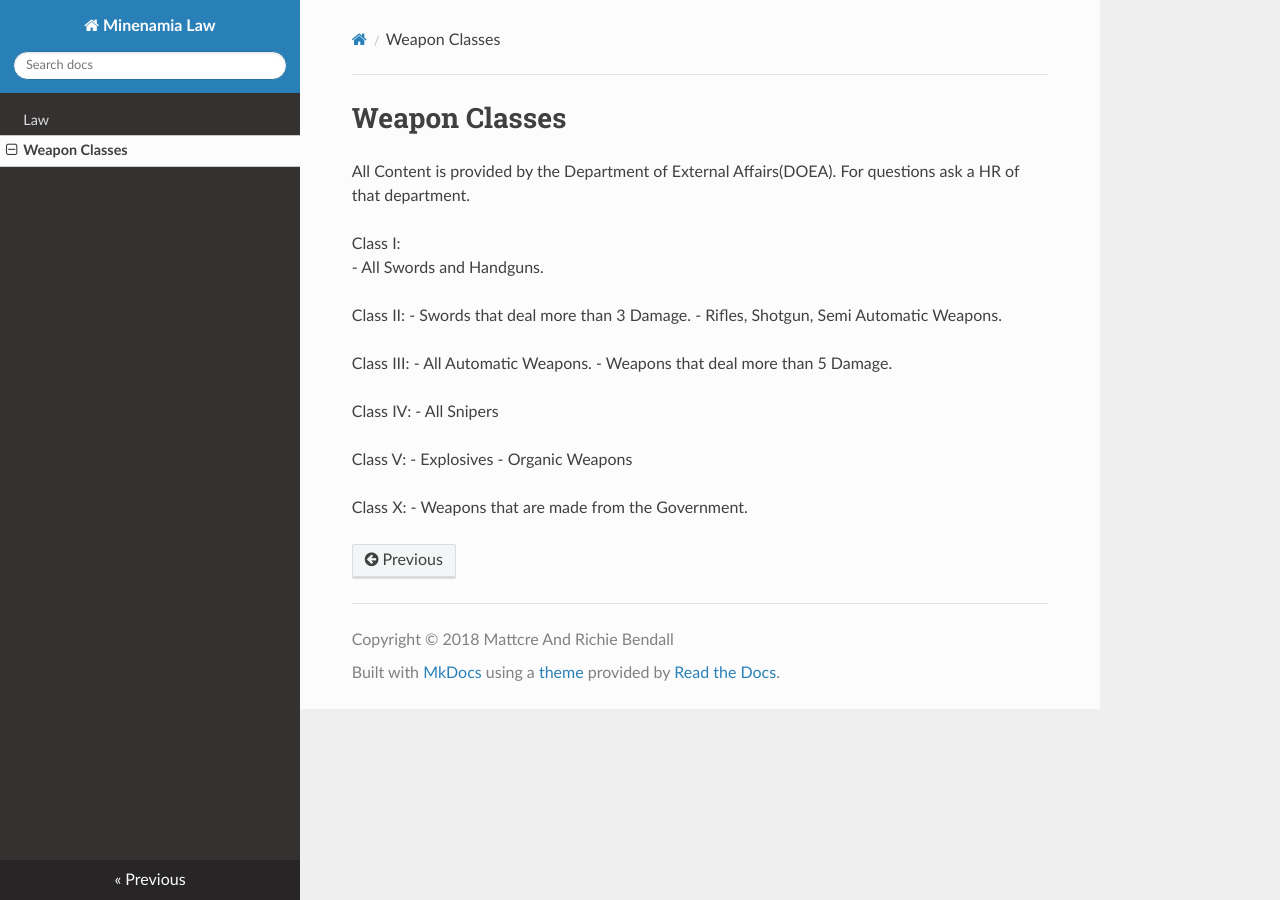
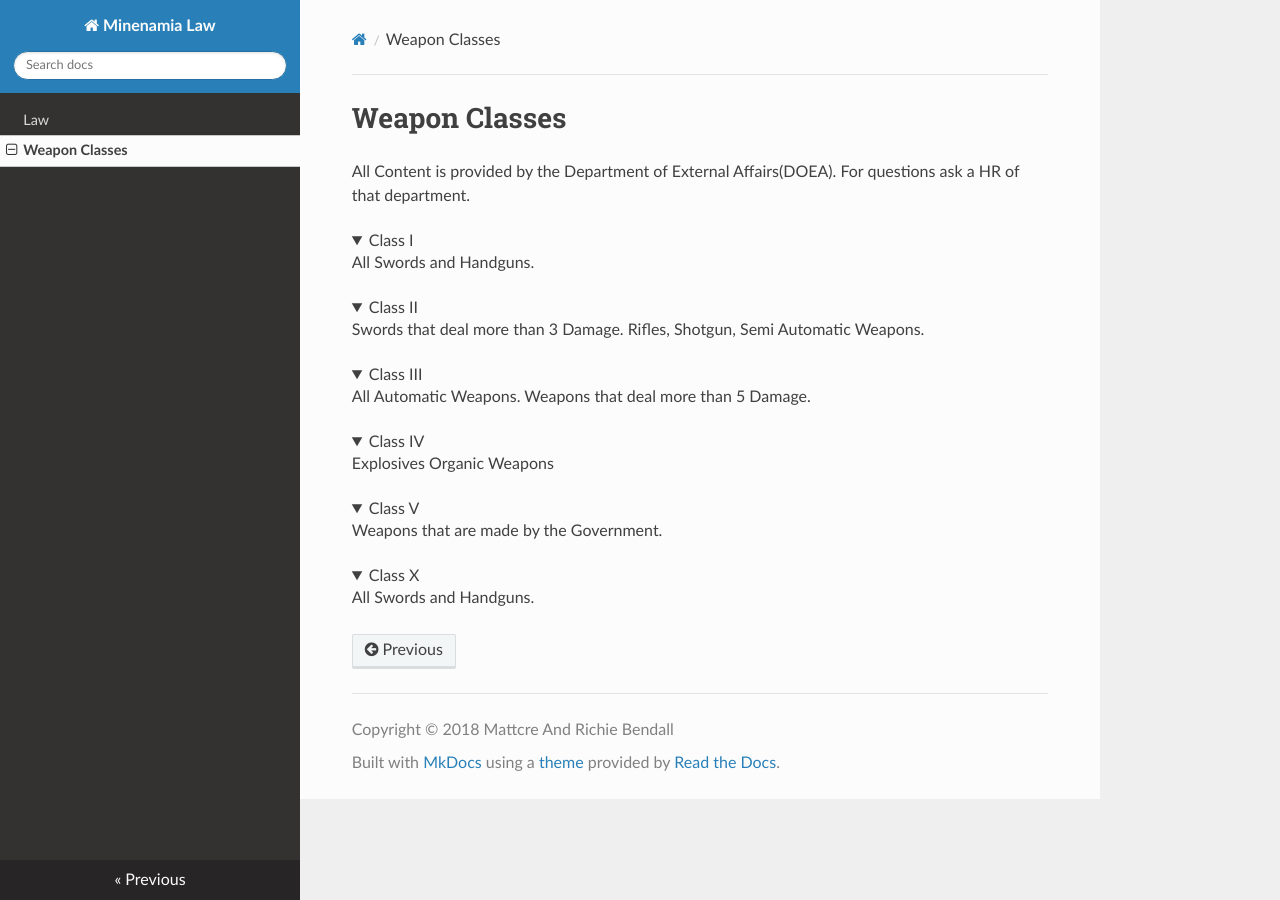
Before and after one commit to Richienb/Minenamia-Law, an MkDocs documentation site: the page built from docs/weapon-classes.md, in a window 1280 px wide. Built offline with MkDocs 1.6.1, drawn with Linux system fonts in a browser that asks for light colours; nearby versions of some CDN libraries; old or Windows-style settings are respelled for this version of MkDocs.

Commit message:
Update weapon-classes.md

```diff
--- a/docs/weapon-classes.md
+++ b/docs/weapon-classes.md
@@ -3,23 +3,23 @@
 All Content is provided by the Department of External Affairs(DOEA). For questions
 ask a HR of that department.
 
-Class I:
-- All Swords and Handguns.
+???+ info "Class I"
+    All Swords and Handguns.
 
-Class II:
-- Swords that deal more than 3 Damage.
-- Rifles, Shotgun, Semi Automatic Weapons.
+???+ info "Class II"
+    Swords that deal more than 3 Damage.
+    Rifles, Shotgun, Semi Automatic Weapons.
 
-Class III:
-- All Automatic Weapons.
-- Weapons that deal more than 5 Damage.
+???+ info "Class III"
+    All Automatic Weapons.
+    Weapons that deal more than 5 Damage.
 
-Class IV:
-- All Snipers
+???+ info "Class IV"
+    Explosives
+    Organic Weapons
 
-Class V:
-- Explosives
-- Organic Weapons
+???+ info "Class V"
+    Weapons that are made by the Government.
 
-Class X:
-- Weapons that are made from the Government.
+???+ info "Class X"
+    All Swords and Handguns.
```
